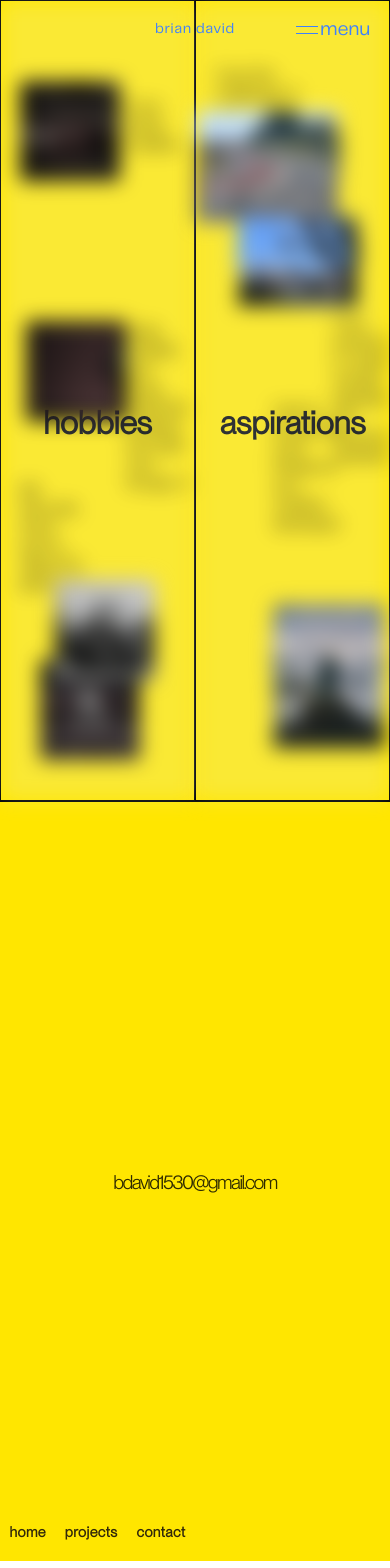
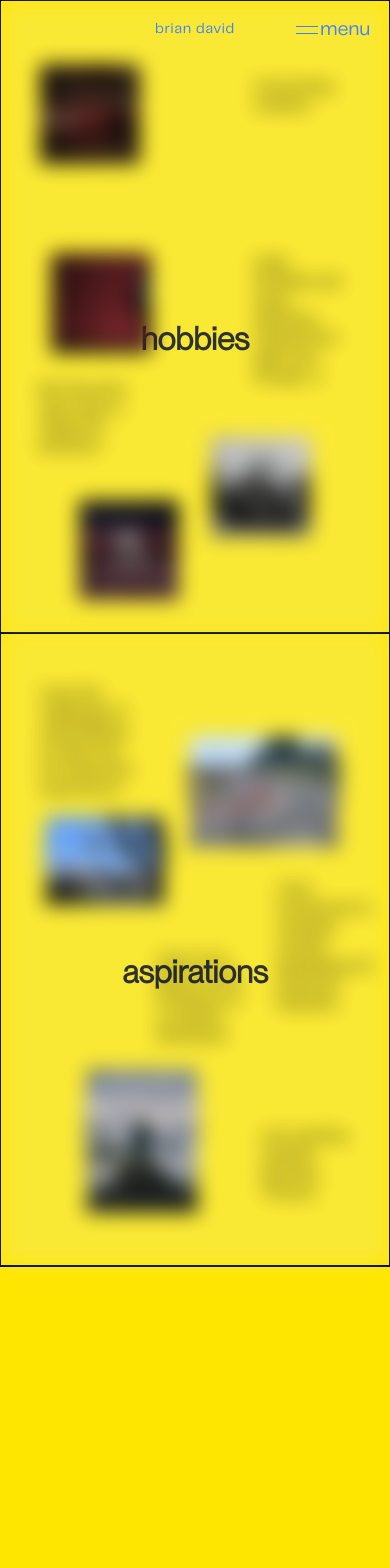
Before and after one commit to brian-david4/brian-portfolio-website, a React (Vite) app in the folder portfolio-website/: page /about in a window 390 px wide. Shown: the top 1568 px of the page. Built offline with nearby package versions, Linux system fonts and the light colour scheme.

Commit message:
Make AboutPage responsive

```diff
--- a/portfolio-website/src/components/AboutFooter/aboutFoot.module.css
+++ b/portfolio-website/src/components/AboutFooter/aboutFoot.module.css
@@ -23,3 +23,14 @@
   font-family: "Neue Montreal Italic" !important;
   transform: translateX(5px) scale(1.01);
 }
+
+@media (max-width: 768px) {
+  .links {
+    position: relative;
+    left: 5vw;
+    gap: 8vw;
+  }
+  .link {
+    font-size: 1.3rem;
+  }
+}
--- a/portfolio-website/src/components/AboutImage/abtImg.module.css
+++ b/portfolio-website/src/components/AboutImage/abtImg.module.css
@@ -27,3 +27,9 @@
 .imgWrapper:hover > .back {
   filter: blur(0.8px) grayscale(1);
 }
+
+@media (max-width: 768px) {
+  .front {
+    filter: grayscale(0.7);
+  }
+}
--- a/portfolio-website/src/components/Magnetic/magnetic.module.css
+++ b/portfolio-website/src/components/Magnetic/magnetic.module.css
@@ -5,4 +5,6 @@
   display: grid;
   place-items: center;
   user-select: none;
+  font-family: "NikkeiMaru Light";
+  letter-spacing: 0.025rem;
 }
--- a/portfolio-website/src/pages/About/about.module.css
+++ b/portfolio-website/src/pages/About/about.module.css
@@ -112,3 +112,16 @@
   width: 25%;
   height: 10%;
 }
+
+@media (max-width: 768px) {
+  .page1 {
+    height: fit-content;
+  }
+  .page1Layout {
+    flex-direction: column;
+  }
+  .page1SectionContainer {
+    width: 100%;
+    height: 75vh;
+  }
+}
```
